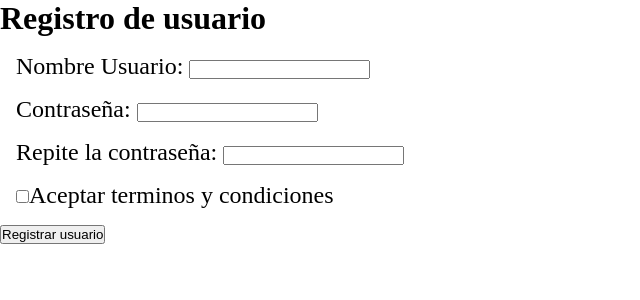
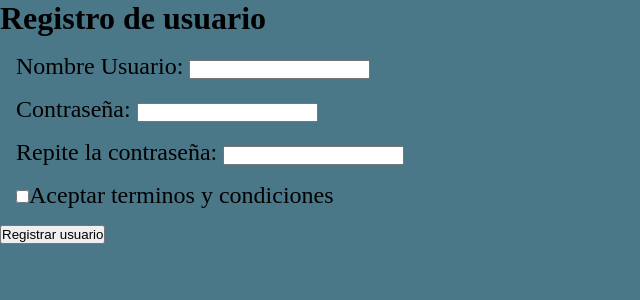
Before and after one commit to OguhOrtsac/oguhOrtsac.github.io, a PHP site: page /registro.html in a window 1280 px wide. Shown: the top 300 px of the page, without its empty margins (0-640 px from the left). Run offline with PHP 8.4, Linux system fonts and the light colour scheme.

Commit message:
Add files via upload

```diff
--- a/JavaScript/RegistroUsuario/registro.css
+++ b/JavaScript/RegistroUsuario/registro.css
@@ -6,6 +6,9 @@
     box-sizing: border-box;
 }
 
+body{
+    background-color: rgba(49, 102, 121, 0.88);
+}
 
 label{
         display: block;
@@ -20,14 +23,26 @@
     color: #14CD14;
 }
 
-.contraA, .contraB
+/*#compruebaContraA, #compruebaContraA */
+
+.contraA, .contraB, .noHayContra, #compruebaContraA, #compruebaContraB
 {
     color: black;
     font-size: 0.5rem ;
 }
 
- .usuarioInvalido, .contraseñasDesiguales
+ .usuarioInvalido, .contraseñasDesiguales, .debil
     {
         font-size: 0.5rem ;
         color : red;
     }
+
+    .media
+    {
+        color: yellow;
+    }
+
+    .segura
+    {
+        color: green;
+    }
--- a/JavaScript/RegistroUsuario/registro.js
+++ b/JavaScript/RegistroUsuario/registro.js
@@ -2,7 +2,7 @@
 var notificacion = document.getElementById('notificacion');
 var comContraA = document.getElementById('compruebaContraA');
 var comContraB = document.getElementById('compruebaContraB');
-var contra= document.getElementsByClassName('contra');
+//var contra= document.getElementsByClassName('contra');
 
 var longContra= 6;
 var longUsuario= 8;
@@ -57,13 +57,15 @@
               else
                  {
                     comContraA.innerHTML = 'Es muy corta, debe tener minimo 6 caracteres';
-                    comContraA.style.color= 'RED';
+                    comContraA.className= 'debil';
+                    // comContraA.style.color= 'RED';
                      return false;
                  }
         }
         else
             {
                 comContraB.innerHTML = 'No coinciden las contraseñas';
+               // comContraA.style.color= 'RED';
                 comContraB.className = 'contraseñasDesiguales';
                 return false;
             }
@@ -107,22 +109,26 @@
     if(simbolos && digitos && letras)
         {
            comContraA.innerHTML = 'Segura';
-           comContraA.style.color= 'GREEN';
+           comContraA.className= 'segura';
+         //  comContraA.style.color= 'GREEN';
         }
         else if((letras && digitos) || (letras && simbolos) || (simbolos && digitos))
         {
             comContraA.innerHTML = 'Mediana';
-            comContraA.style.color= 'YELLOW';
+            comContraA.className= 'media';
+          //  comContraA.style.color= 'YELLOW';
         }
         else if(letras  || simbolos || digitos)
         {
             comContraA.innerHTML = 'Debil';
-            comContraA.style.color= 'RED';
+            comContraA.className= 'debil';
+          //  comContraA.style.color= 'RED';
         }
         else
         {
             comContraA.innerHTML = 'Ingresa una contraseña';
-            comContraA.style.color= 'BLACK';
+            comContraA.className= 'noHaycontra';
+          //  comContraA.style.color= 'BLACK';
         }
 
 });
```
